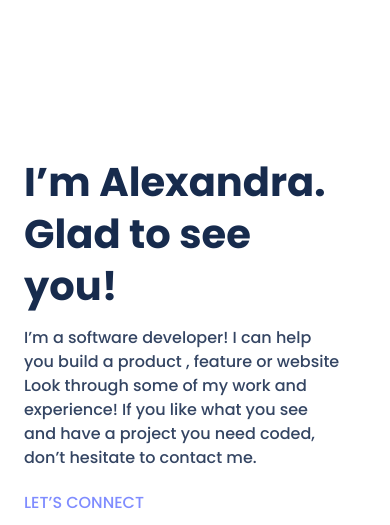
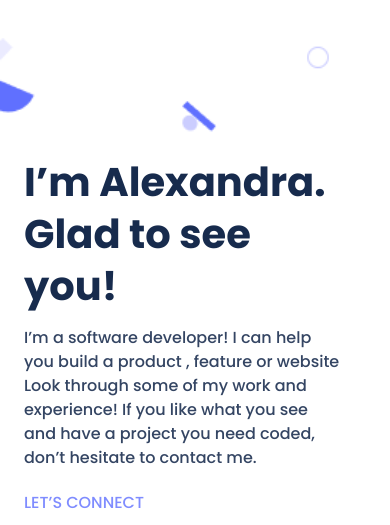
Before and after one commit to HtetWaiYan7191/HtetWaiYan7191.github.io, a website: page index.html in a window 390 px wide. Shown: the part 42-567 px from the top of the page. Drawn offline with Linux system fonts and the light colour scheme.

Commit message:
Update main section for mobile version by adding background-image

```diff
--- a/style.css
+++ b/style.css
@@ -45,6 +45,8 @@
   main {
     height: 100vh;
     background-size: cover;
+    background-image: url(./Images/header-shapes\ mobile.png);
+
   }
 
   #main-container {
@@ -53,8 +55,6 @@
     padding: 100px 24px;
     align-items: flex-start;
     margin-top: 80px;
-
-    /* background-image: url(./Images/header-shapes\ mobile.png); */
     background-size: cover;
   }
 
```
